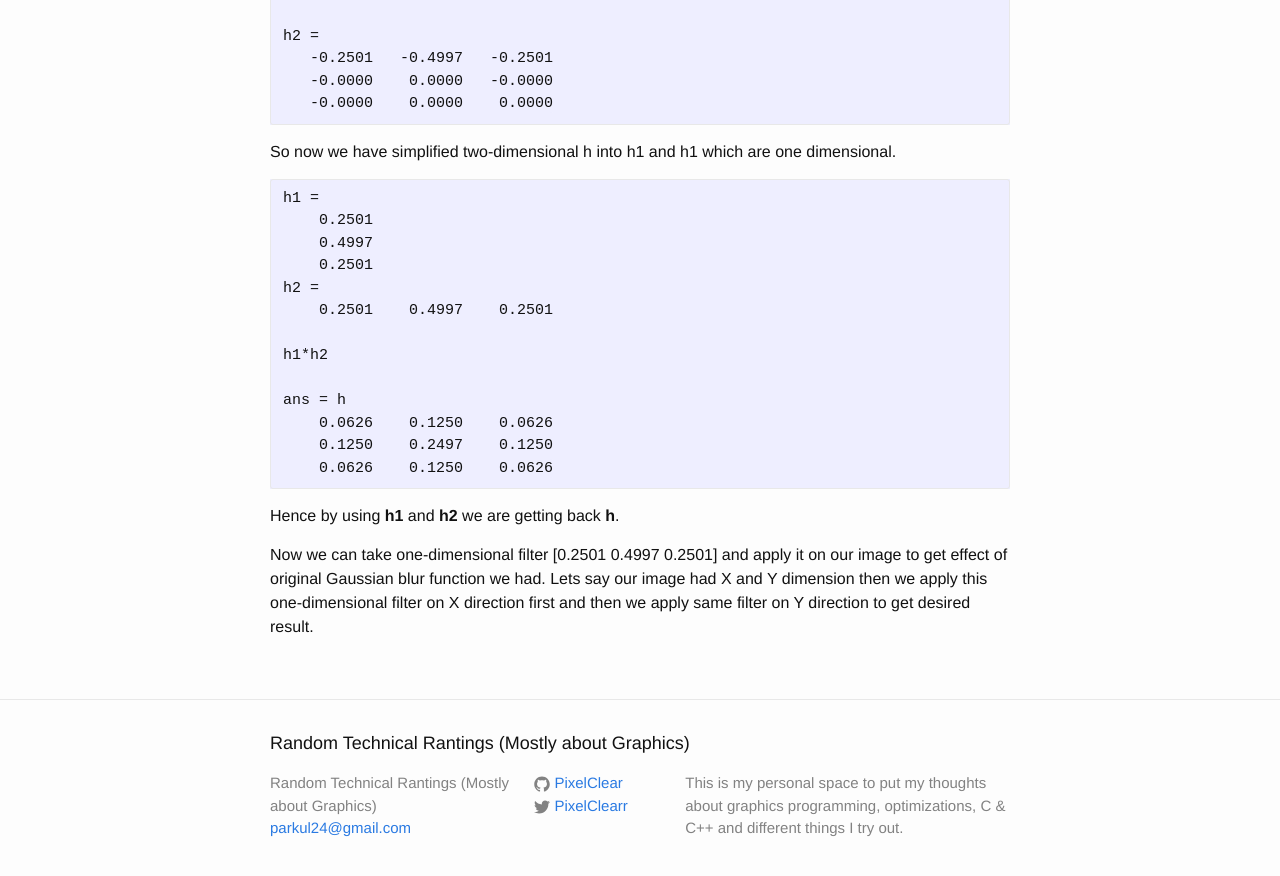
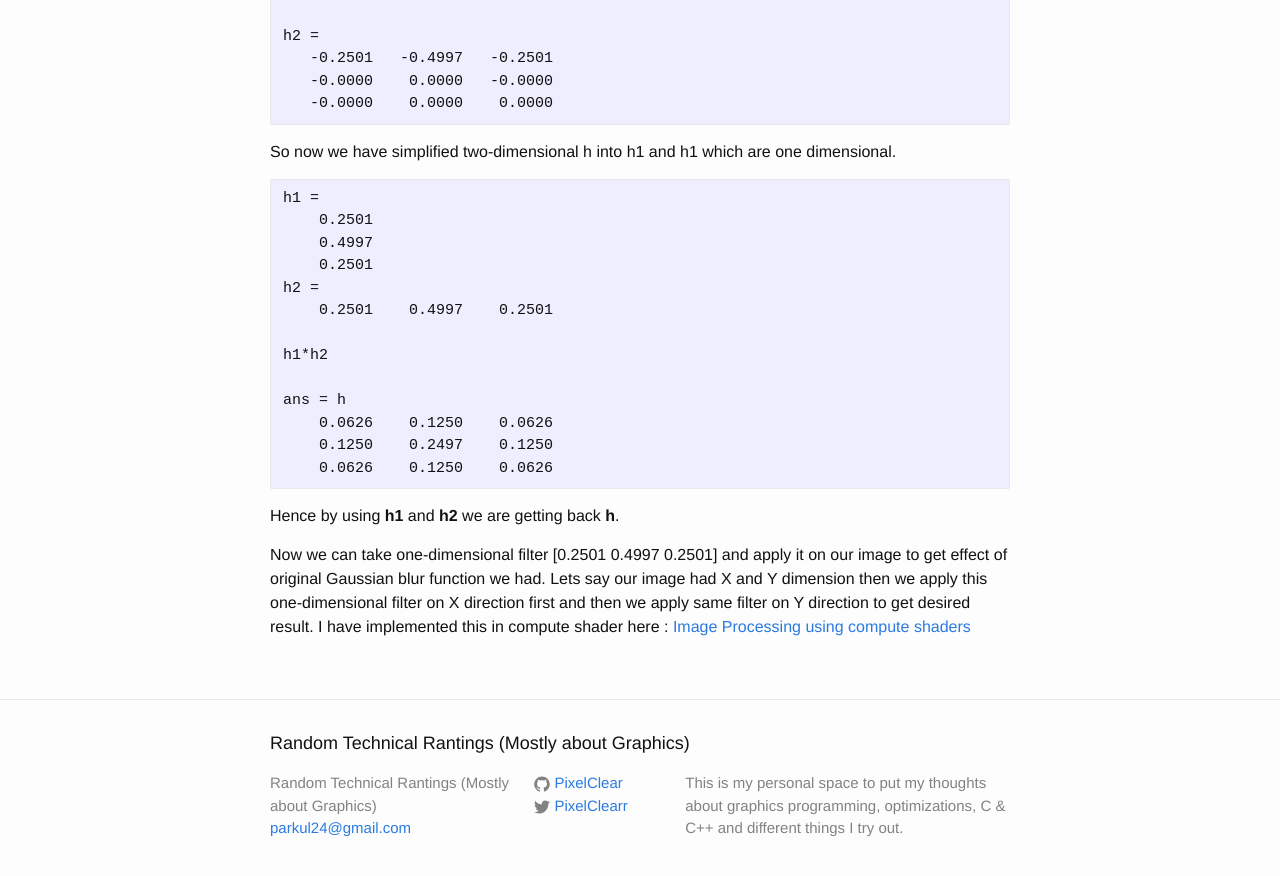
Before and after one commit to PixelClear/PixelClear.github.io, a Jekyll site: the page built from _posts/2017-10-29-Understanding-Image-Filter-Seperability.markdown, in a window 1280 px wide and 900 px high, scrolled down 1790 px. Shown: the top 876 px of the window. Built offline with Jekyll 4.4.1, drawn with Linux system fonts in a browser that asks for light colours.

Commit message:
Added code to image filter separability

```diff
--- a/_posts/2017-10-29-Understanding-Image-Filter-Seperability.markdown
+++ b/_posts/2017-10-29-Understanding-Image-Filter-Seperability.markdown
@@ -96,3 +96,4 @@ ans = h
 Hence by using **h1** and **h2** we are getting back **h**.
 
 Now we can take one-dimensional filter [0.2501 0.4997 0.2501] and apply it on our image to get effect of original Gaussian blur function we had. Lets say our image had X and Y dimension then we apply this one-dimensional filter on X direction first and then we apply same filter on Y direction to get desired result.
+I have implemented this in compute shader here : [Image Processing using compute shaders](https://github.com/PixelClear/TeslaCompute)
```
